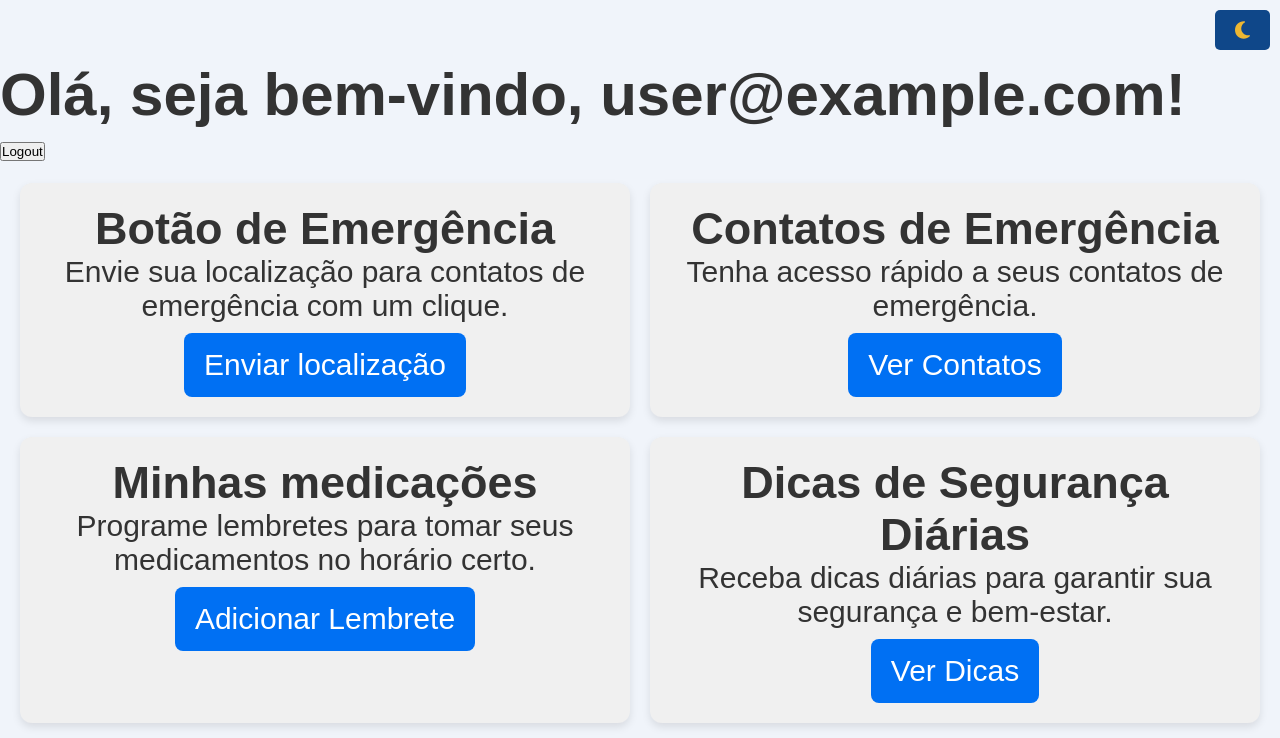
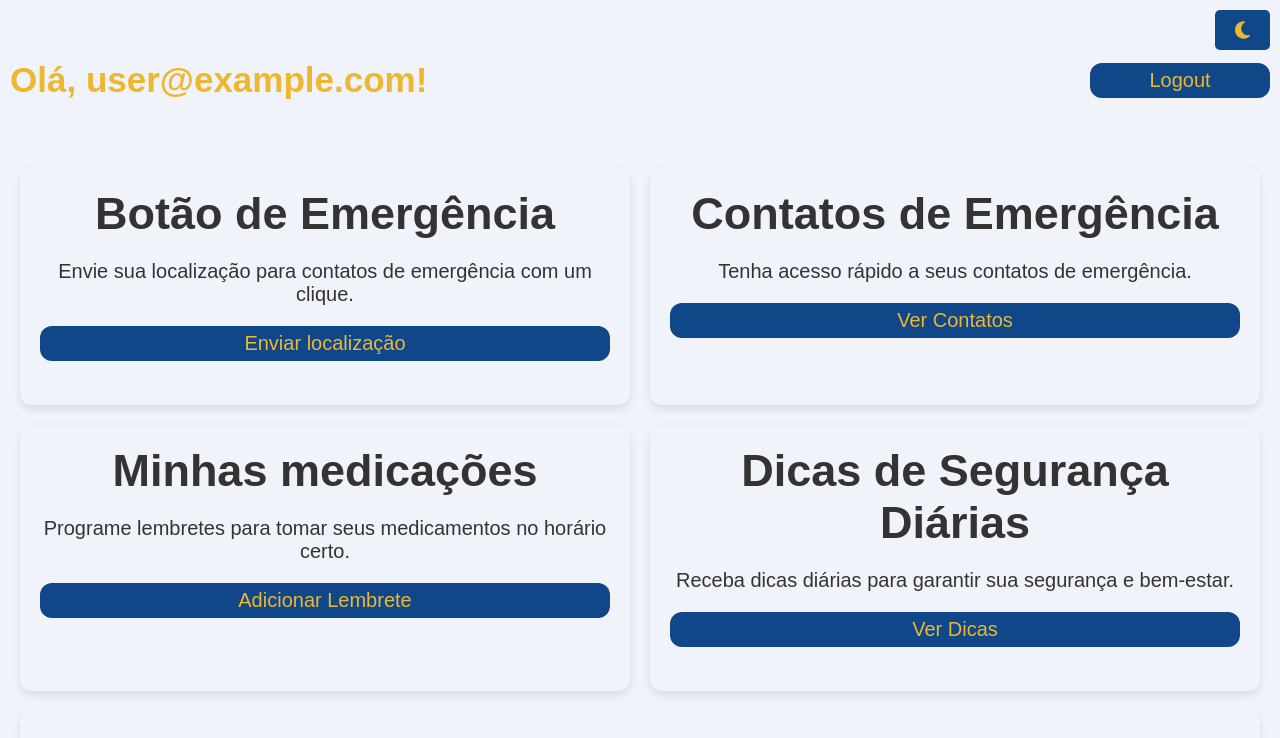
Before and after one commit to FihCapua/o-protetor, a Next.js app: page /dashboard in a window 1280 px wide. Shown: the top 738 px of the page. Built offline with nearby package versions, Linux system fonts and the light colour scheme; no server answers; sample sign-in values are in the browser's storage.

Commit message:
feat: create ProtectedRoute and Header component and refactor dashboard page

```diff
--- a/src/app/dashboard/page.tsx
+++ b/src/app/dashboard/page.tsx
@@ -1,55 +1,48 @@
 'use client'
 
-import { useEffect } from "react";
-import { useAuth } from "@/providers/AuthProvider";
-import { redirect } from "next/navigation";
-import { Block, Button, Container, FullWidthBlock } from "./style";
+import { Block, Container, FullWidthBlock } from "./style";
+import { Title } from "../login/style";
+import ProtectedRoute from "@/components/ProtectedRoute";
+import Header from "@/components/Header";
+import { Text } from "@/components/Typography/style";
+import { ButtonComponent } from "@/components/Button";
 
 const Dashboard = () => {
-    const { user, logout } = useAuth();
-
-        if (!user) {
-            redirect("/login")
-        }
-
-    if (!user) return <p>Carregando...</p>
-
     return (
-        <>
-            <h1>Olá, seja bem-vindo, {user.email}!</h1>
-            <button onClick={logout}>Logout</button>
+        <ProtectedRoute>
+            <Header />
             <Container>
                 <Block>
-                    <h2>Botão de Emergência</h2>
-                    <p>Envie sua localização para contatos de emergência com um clique.</p>
-                    <Button>Enviar localização</Button>
+                    <Title as="h2">Botão de Emergência</Title>
+                    <Text as="p">Envie sua localização para contatos de emergência com um clique.</Text>
+                    <ButtonComponent size="small" fullWidth>Enviar localização</ButtonComponent>
                 </Block>
 
                 <Block>
-                    <h2>Contatos de Emergência</h2>
-                    <p>Tenha acesso rápido a seus contatos de emergência.</p>
-                    <Button>Ver Contatos</Button>
+                    <Title as="h2">Contatos de Emergência</Title>
+                    <Text as="p">Tenha acesso rápido a seus contatos de emergência.</Text>
+                    <ButtonComponent size="small" fullWidth>Ver Contatos</ButtonComponent>
                 </Block>
 
                 <Block>
-                    <h2>Minhas medicações</h2>
-                    <p>Programe lembretes para tomar seus medicamentos no horário certo.</p>
-                    <Button>Adicionar Lembrete</Button>
+                    <Title as="h2">Minhas medicações</Title>
+                    <Text as="p">Programe lembretes para tomar seus medicamentos no horário certo.</Text>
+                    <ButtonComponent size="small" fullWidth>Adicionar Lembrete</ButtonComponent>
                 </Block>
 
                 <Block>
-                    <h2>Dicas de Segurança Diárias</h2>
-                    <p>Receba dicas diárias para garantir sua segurança e bem-estar.</p>
-                    <Button>Ver Dicas</Button>
+                    <Title as="h2">Dicas de Segurança Diárias</Title>
+                    <Text as="p">Receba dicas diárias para garantir sua segurança e bem-estar.</Text>
+                    <ButtonComponent size="small" fullWidth>Ver Dicas</ButtonComponent>
                 </Block>
 
                 <FullWidthBlock>
-                    <h2>Jogos que estimulam a mente</h2>
-                    <p>Estimule agora sua mente com jogos que ajudam na memória e cognição.</p>
-                    <Button>Jogar Agora</Button>
+                    <Title as="h2">Jogos que estimulam a mente</Title>
+                    <Text as="p">Estimule agora sua mente com jogos que ajudam na memória e cognição.</Text>
+                    <ButtonComponent size="small" fullWidth>Jogar Agora</ButtonComponent>
                 </FullWidthBlock>
             </Container>
-        </>
+        </ProtectedRoute>
     );
 };
 
--- a/src/app/dashboard/style.ts
+++ b/src/app/dashboard/style.ts
@@ -10,14 +10,20 @@ export const Container = styled.div`
 `
 
 export const Block = styled.div`
-background-color: #f0f0f0;
-color: #333;
-border-radius: 12px;
+  background-color: ${({ theme }) => theme.colors.background};
+  color: ${({ theme }) => theme.colors.primaryText};
+  border-radius: ${({ theme }) => theme.borderRadius};
   padding: 20px;
   flex: 1 1 45%;
   min-height: 150px;
   box-shadow: 0 4px 8px rgba(0, 0, 0, 0.1);
   text-align: center;
+
+  // Estilos dinâmicos adicionais para hover
+  &:hover {
+    background-color: ${({ theme }) => theme.colors.highlightText};
+    color: ${({ theme }) => theme.colors.buttonText};
+  }
 
   @media (max-width: 768px) {
     flex: 1 1 100%;
@@ -27,18 +33,3 @@ text-align: center;
 export const FullWidthBlock = styled(Block)`
   flex: 1 1 100%;
 `;
-
-export const Button = styled.button`
-padding: 15px 20px;
-font-size: 1.5rem;
-background-color: #0070f3;
-color: white;
-border: none;
-border-radius: 8px;
-cursor: pointer;
-margin-top: 10px;
-
-&:hover {
-  background-color: #005bb5;
-}
-`;
--- /dev/null
+++ b/src/components/Header/index.tsx
@@ -0,0 +1,17 @@
+import { HeaderContainer } from "./style";
+import { TitleComponent } from "@/components/Typography";
+import { ButtonComponent } from "@/components/Button";
+import { useAuth } from "@/providers/AuthProvider";
+
+const Header = () => {
+  const { user, logout } = useAuth();
+
+  return (
+    <HeaderContainer>
+      <TitleComponent as="h1">Olá, {user?.email}!</TitleComponent>
+      <ButtonComponent size="small" onClick={logout}>Logout</ButtonComponent>
+    </HeaderContainer>
+  );
+};
+
+export default Header;
--- /dev/null
+++ b/src/components/Header/style.ts
@@ -0,0 +1,9 @@
+import styled from "styled-components";
+
+export const HeaderContainer = styled.header`
+    display: flex;
+    justify-content: space-between;
+    gap: 10px;
+    align-items: center;
+    margin: 0 10px 24px 10px;
+`;
--- /dev/null
+++ b/src/components/ProtectedRoute/index.tsx
@@ -0,0 +1,22 @@
+'use client';
+
+import { useEffect } from "react";
+import { useRouter } from "next/navigation";
+import { useAuth } from "@/providers/AuthProvider";
+
+const ProtectedRoute = ({ children }: { children: React.ReactNode }) => {
+    const { user } = useAuth();
+    const router = useRouter();
+
+    useEffect(() => {
+      if (!user) {
+        router.push("/login");
+      }
+    }, [user, router]);
+
+    if (!user) return <p>Carregando...</p>;
+
+    return <>{children}</>;
+  };
+
+  export default ProtectedRoute;
```
Lines whose indentation alone changed are shown as unchanged.
